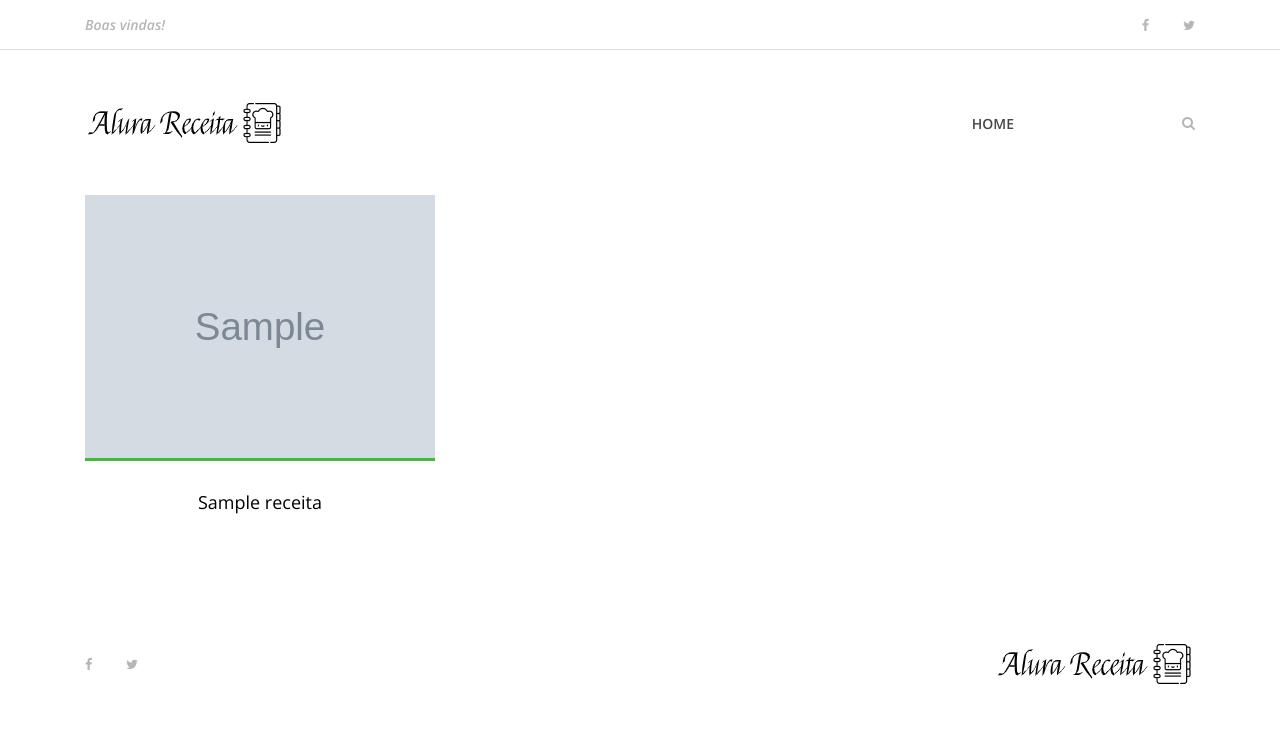
After one commit to NobuyoshiIshizuka-zz/Alura-Receita, a Django app: template receitas/templates/buscar.html in a window 1280 px wide. The commit adds this page. Shown: the top 733 px of the page. Run offline with Django 3.2, Linux system fonts and the light colour scheme; the template is opened without the code that fills it: most values are stand-ins (such as "Sample title", 1, 10 or a date in 2020); grey boxes marked "Sample" are stand-in pictures; some libraries are stand-ins or nearby versions.

Commit message:
Criando a pagina de busca

```diff
--- /dev/null
+++ b/receitas/templates/buscar.html
@@ -0,0 +1,65 @@
+{% extends 'base.html' %}
+{% load static %}
+{% block content %}
+    <!-- Preloader -->
+    <div id="preloader">
+        <i class="circle-preloader"></i>
+        <img src="{% static 'img/core-img/pizza.png' %}" alt="">
+    </div>
+
+    <!-- Search Wrapper -->
+    <div class="search-wrapper">
+        <!-- Close Btn -->
+        <div class="close-btn"><i class="fa fa-times" aria-hidden="true"></i></div>
+
+        <div class="container">
+            <div class="row">
+                <div class="col-12">
+                    <form action="{% url 'buscar' %}">
+                        <input type="text" name="buscar" placeholder="O que está procurando...">
+                        <button type="submit"><i class="fa fa-search" aria-hidden="true"></i></button>
+                    </form>
+                </div>
+            </div>
+        </div>
+    </div>
+
+   {% include 'partials/menu.html' %}
+
+    <!-- ##### Best Receipe Area Start ##### -->
+    <section class="best-receipe-area">
+        <div class="container">
+            <div class="row">
+                {% if receitas %}
+                {% for receita in receitas %}
+                <!-- Single Best Receipe Area -->
+                <div class="col-12 col-sm-6 col-lg-4">
+                    <div class="single-best-receipe-area mb-30">
+                        {% if receita.foto_receita == '' %}
+                        <img src="{% static 'img/bg-img/foto_receita.png' %}" alt="">
+                        {% else %}
+                        <img src="{{ receita.foto_receita.url }}" alt="">
+                        {% endif %}
+                        <div class="receipe-content">
+                            <a href="{% url 'receita' receita.id %}">
+                                <h5>{{ receita.nome_receita }}</h5>
+                            </a>
+                        </div>
+                    </div>
+                </div>
+                {% endfor %}
+                {% else %}
+                <div class="col-12 col-sm-6 col-lg-4">
+                    <p>Receita não encontrada</p>
+                </div>
+                {% endif %}
+            </div>
+        </div>
+    </section>
+
+
+    <!-- ##### Best Receipe Area End ##### -->
+
+  {% include 'partials/footer.html' %}
+
+{% endblock %}
--- a/receitas/templates/index.html
+++ b/receitas/templates/index.html
@@ -15,8 +15,8 @@
         <div class="container">
             <div class="row">
                 <div class="col-12">
-                    <form action="#" method="post">
-                        <input type="search" name="search" placeholder="O que está procurando...">
+                    <form action="{% url 'buscar' %}">
+                        <input type="text" name="buscar" placeholder="O que está procurando...">
                         <button type="submit"><i class="fa fa-search" aria-hidden="true"></i></button>
                     </form>
                 </div>
--- a/receitas/urls.py
+++ b/receitas/urls.py
@@ -6,4 +6,5 @@ from . import views
 urlpatterns = [
     path('', views.index, name='index'),
     path('<int:receita_id>/', views.receita, name='receita'),
+    path('busca', views.buscar, name='buscar')
 ]
--- a/receitas/views.py
+++ b/receitas/views.py
@@ -22,3 +22,7 @@ def receita(request, receita_id):
     }
 
     return render(request, 'receita.html', receita_a_exibir)
+
+
+def buscar(request):
+    return render(request, 'buscar.html')
```
Also changed, not shown: media/fotos/19/05/2021/sopa.jpg (added), media/fotos/19/05/2021/suco_verde.jpeg (added), media/fotos/19/05/2021/suco_verde2.jpeg (added).
